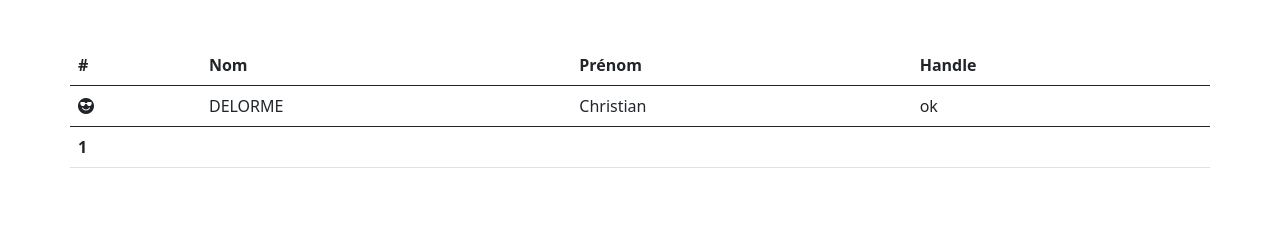
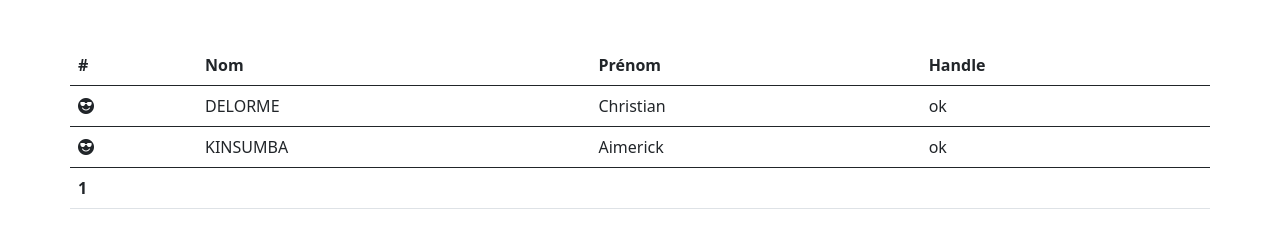
Before and after one commit to eelDigit/git-projet, a plain HTML site: page index.html in a window 1280 px wide. Shown: the part 169-402 px from the top of the page. Drawn offline with nearby package versions, Linux system fonts and the light colour scheme.

Commit message:
Aimerick

```diff
--- a/index.html
+++ b/index.html
@@ -37,7 +37,14 @@
               <td>ok</td>
             </tr>
           </tbody>
-
+          <tbody>
+            <tr>
+              <th scope="row"><i class="bi bi-emoji-sunglasses-fill"></i></th>
+              <td>KINSUMBA</td>
+              <td>Aimerick</td>
+              <td>ok</td>
+            </tr>
+          </tbody>
           <tbody>
             <tr>
               <th scope="row">1</th>
```
